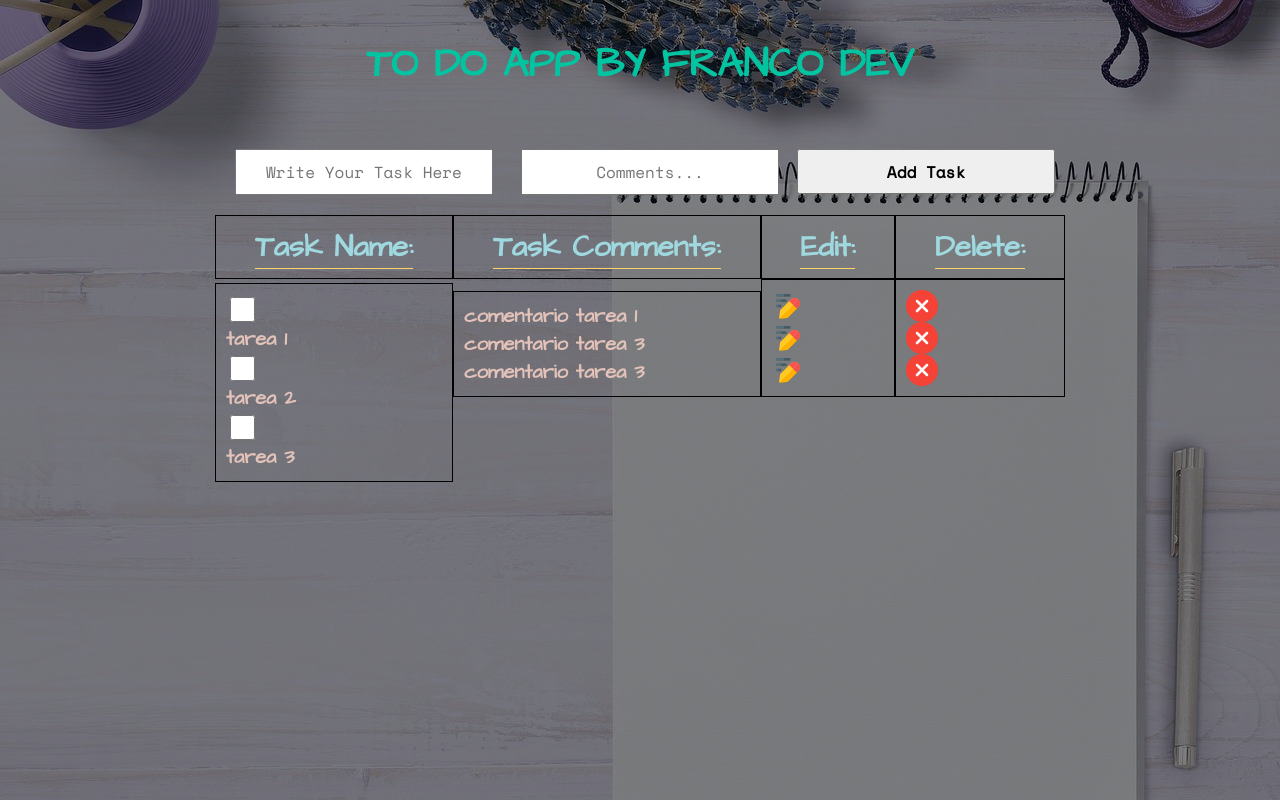
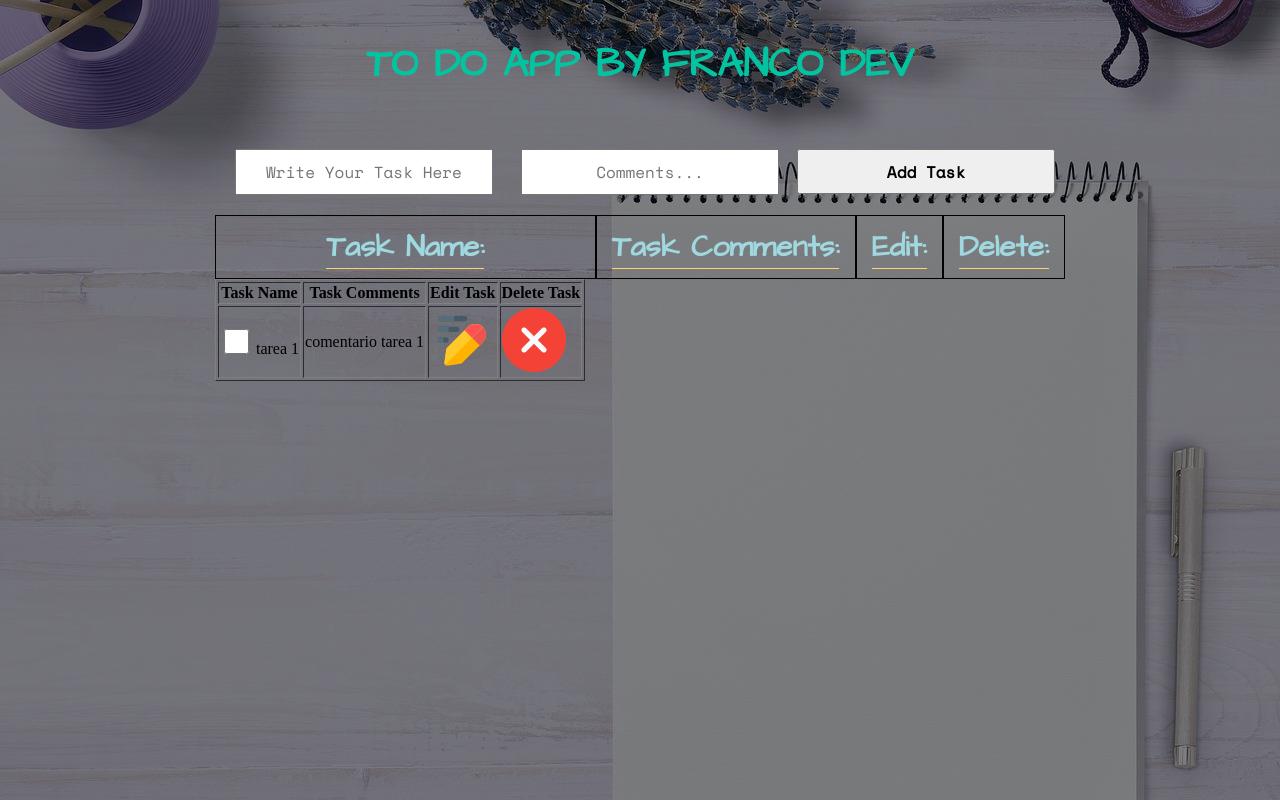
Before and after one commit to frakopy/TodoFlaskWebApp, a Flask app: page / in a window 1280 px wide. Run offline with Flask 2, Linux system fonts and the light colour scheme; data that the repository does not hold is empty; some libraries are stand-ins or nearby versions.

Commit message:
Using a Table for show tasks

```diff
--- a/static/css/styles.css
+++ b/static/css/styles.css
@@ -3,7 +3,6 @@ body{
     margin: 0;
     position:relative;
 }
-
 
 .fond-image{
     background: linear-gradient(rgba(5, 7, 12, 0.50),
--- a/templates/index.html
+++ b/templates/index.html
@@ -35,7 +35,34 @@
             <label>Delete:</label>
         </div>
 
-        <div class="task-container">
+        <div class="table-tasks">
+            <table border>
+                <thead>
+                    <th>Task Name</th>
+                    <th>Task Comments</th>
+                    <th>Edit Task</th>
+                    <th>Delete Task</th>
+                </thead>
+                <tbody>
+                    <tr>
+                        <td>
+                            <input type="checkbox" name="task-1" value="pending">
+                            <label for="task-1">tarea 1</label>
+                        </td>
+                        <td>
+                            <label>comentario tarea 1</label>
+                        </td>
+                        <td>
+                            <img src="{{url_for('static', filename='img/edit.png')}}" alt="edit-image">
+                        </td>
+                        <td>
+                            <img src="{{url_for('static', filename='img/delete.png')}}" alt="delete-image">
+                        </td>
+                    </tr>
+                </tbody>
+            </table>
+        </div>
+        <!-- <div class="task-container">
 
             <input type="checkbox" name="task-1" value="pending">
             <label for="task-1">tarea 1</label>
@@ -64,7 +91,7 @@
             <img src="{{url_for('static', filename='img/delete.png')}}" alt="delete-image">
             <img src="{{url_for('static', filename='img/delete.png')}}" alt="delete-image">
             <img src="{{url_for('static', filename='img/delete.png')}}" alt="delete-image">
-        </div>
+        </div> -->
 
     </div>
 </body>
```
